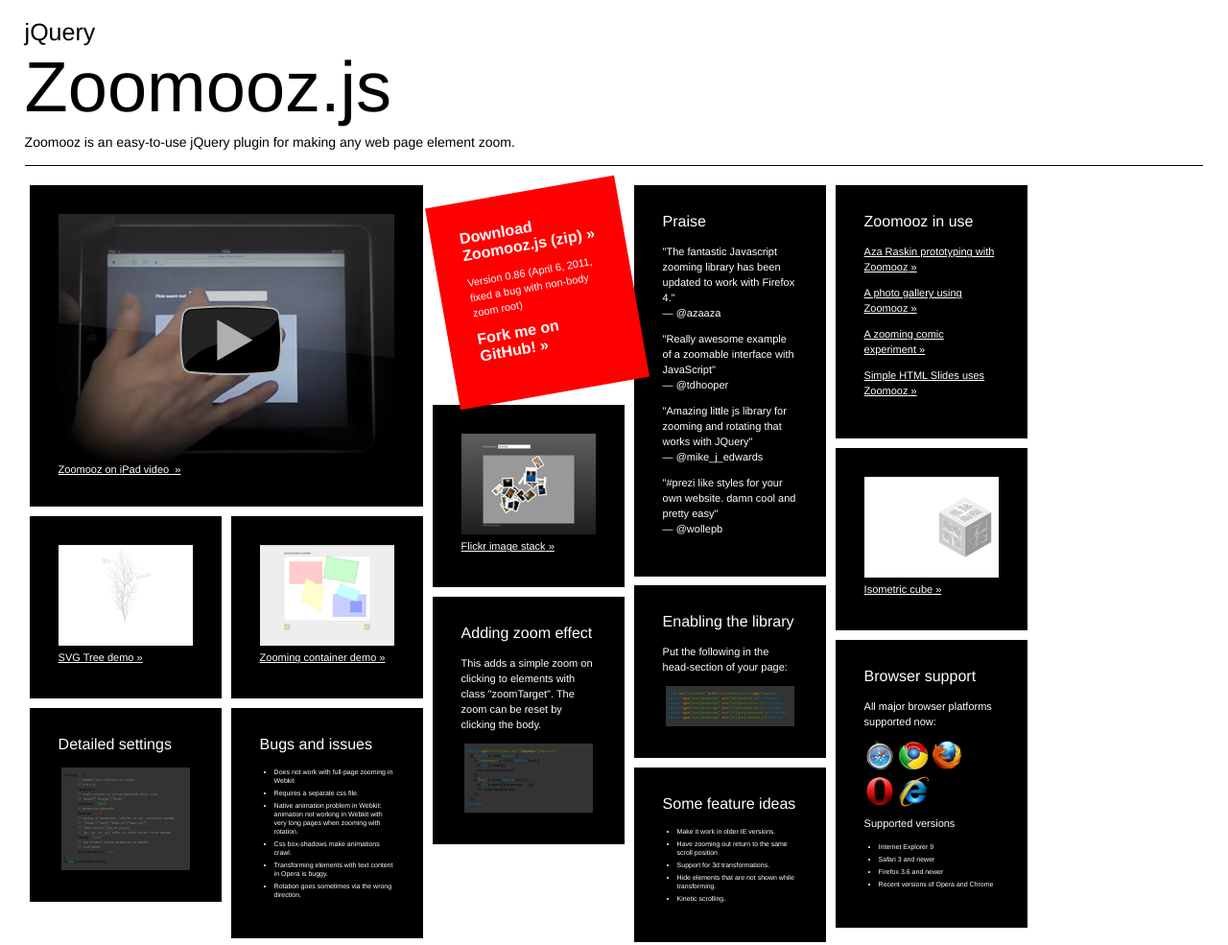
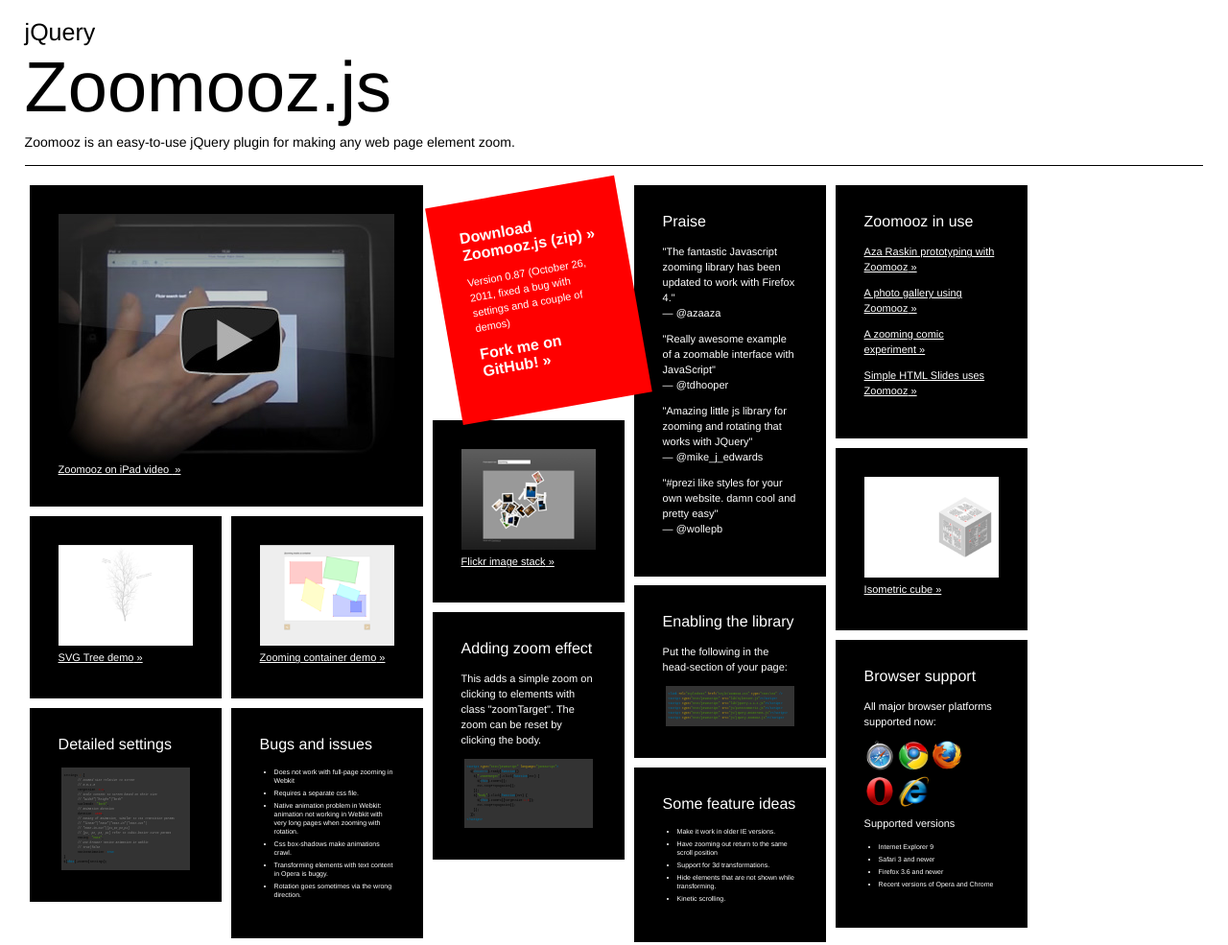
Before and after one commit to jaukia/zoomooz, a plain HTML site: page index.html in a window 1280 px wide. Shown: the top 985 px of the page at 96% size. Drawn offline with Linux system fonts and the light colour scheme.

Commit message:
Updated version number

```diff
--- a/index.html
+++ b/index.html
@@ -68,7 +68,7 @@
 		    <p>
 		        <a class="downloadlink" href="http://github.com/jaukia/zoomooz/zipball/master">Download Zoomooz.js (zip)</a>
 		    </p>
-		    <div id="version">Version 0.86 (April 6, 2011, fixed a bug with non-body zoom root)</div>
+		    <div id="version">Version 0.87 (October 26, 2011, fixed a bug with settings and a couple of demos)</div>
             <p>
             <a class="downloadlink" href="http://github.com/jaukia/zoomooz/" rel="me">Fork me on GitHub!</a>
 		    </p>
```
